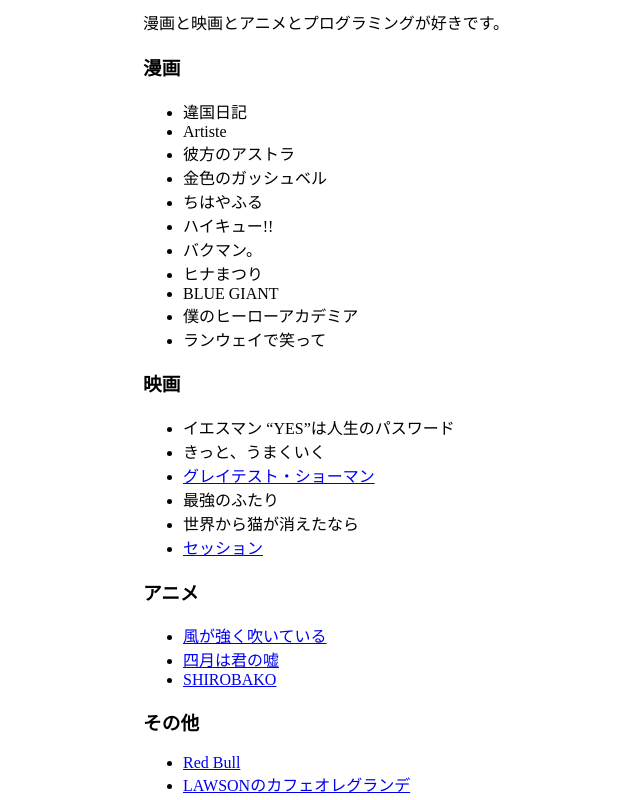
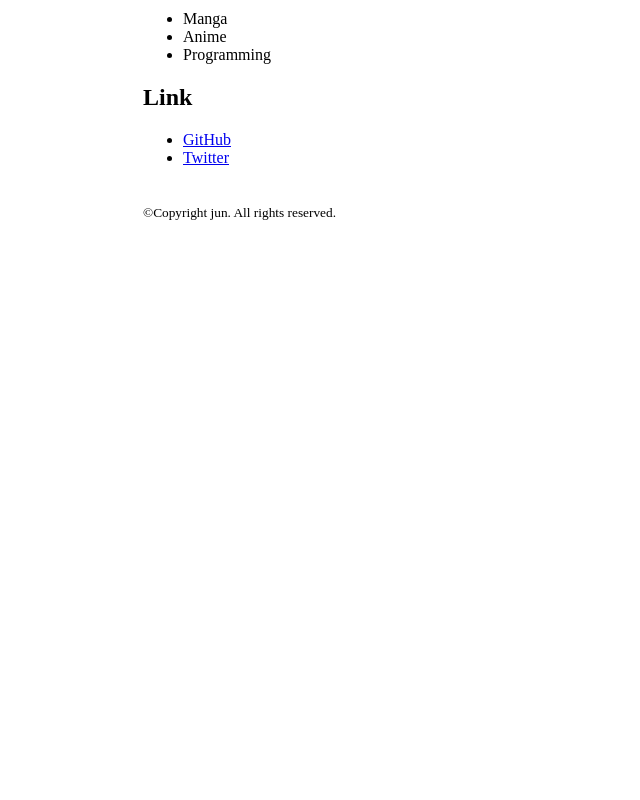
Before and after one commit to azujuuuuuun/azujuuuuuun.github.io, a Next.js app: page / in a window 1280 px wide. Shown: the part 640-1440 px from the top of the page, without its empty margins (172-812 px from the left). After the commit the page ends 909 px from the top, so only its background shows below. Built offline with nearby package versions, Linux system fonts and the light colour scheme.

Commit message:
Reduce favorite contents

```diff
--- a/src/pages/index.tsx
+++ b/src/pages/index.tsx
@@ -41,105 +41,11 @@
           </section>
           <section>
             <h2>Favorite</h2>
-            <p>漫画と映画とアニメとプログラミングが好きです。</p>
-            <section>
-              <h3>漫画</h3>
-              <ul>
-                <li>違国日記</li>
-                <li>Artiste</li>
-                <li>彼方のアストラ</li>
-                <li>金色のガッシュベル</li>
-                <li>ちはやふる</li>
-                <li>ハイキュー!!</li>
-                <li>バクマン。</li>
-                <li>ヒナまつり</li>
-                <li>BLUE GIANT</li>
-                <li>僕のヒーローアカデミア</li>
-                <li>ランウェイで笑って</li>
-              </ul>
-            </section>
-            <section>
-              <h3>映画</h3>
-              <ul>
-                <li>イエスマン “YES”は人生のパスワード</li>
-                <li>きっと、うまくいく</li>
-                <li>
-                  <a
-                    href="http://www.foxmovies-jp.com/greatest-showman/"
-                    target="_blank"
-                    rel="noreferrer noopener"
-                  >
-                    グレイテスト・ショーマン
-                  </a>
-                </li>
-                <li>最強のふたり</li>
-                <li>世界から猫が消えたなら</li>
-                <li>
-                  <a
-                    href="http://session.gaga.ne.jp/"
-                    target="_blank"
-                    rel="noreferrer noopener"
-                  >
-                    セッション
-                  </a>
-                </li>
-              </ul>
-            </section>
-            <section>
-              <h3>アニメ</h3>
-              <ul>
-                <li>
-                  <a
-                    href="http://kazetsuyo-anime.com/"
-                    target="_blank"
-                    rel="noreferrer noopener"
-                  >
-                    風が強く吹いている
-                  </a>
-                </li>
-                <li>
-                  <a
-                    href="https://www.kimiuso.jp/"
-                    target="_blank"
-                    rel="noreferrer noopener"
-                  >
-                    四月は君の嘘
-                  </a>
-                </li>
-                <li>
-                  <a
-                    href="http://shirobako-anime.com/"
-                    target="_blank"
-                    rel="noreferrer noopener"
-                  >
-                    SHIROBAKO
-                  </a>
-                </li>
-              </ul>
-            </section>
-            <section>
-              <h3>その他</h3>
-              <ul>
-                <li>
-                  <a
-                    href="https://energydrink-jp.redbull.com/red-bull-energy-drink"
-                    target="_blank"
-                    rel="noreferrer noopener"
-                  >
-                    Red Bull
-                  </a>
-                </li>
-                <li>
-                  <a
-                    href="https://www.lawson.co.jp/recommend/original/detail/1303294_1996.html"
-                    target="_blank"
-                    rel="noreferrer noopener"
-                  >
-                    LAWSONのカフェオレグランデ
-                  </a>
-                </li>
-              </ul>
-            </section>
+            <ul>
+              <li>Manga</li>
+              <li>Anime</li>
+              <li>Programming</li>
+            </ul>
           </section>
           <section>
             <h2>Link</h2>
```
